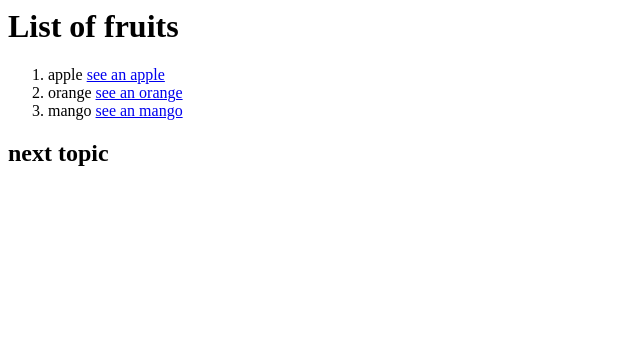
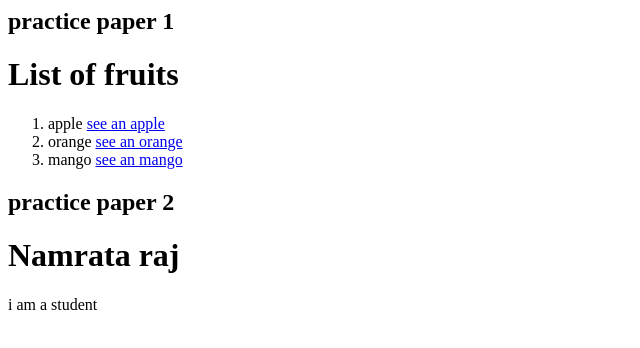
Before and after one commit to namrataraj29/delta-classroom, a plain HTML site: page index.html in a window 1280 px wide. Shown: the whole page, without its empty margins (0-640 px from the left). Drawn offline with Linux system fonts and the light colour scheme.

Commit message:
new task added

```diff
--- a/index.html
+++ b/index.html
@@ -1,7 +1,10 @@
-<h1>List of fruits</h1>
+<h2>practice paper 1</h1><h1>List of fruits</h1>
 <ol>
     <li>apple <a href="https://thumbs.dreamstime.com/b/red-apple-isolated-clipping-path-19130134.jpg"> see an apple</a></li>
     <li>orange <a href="https://encrypted-tbn0.gstatic.com/images?q=tbn:ANd9GcTiG6ELpltz2QX_EKo27b3gKR7n8symLhyvy2h37hYPCQ&s"> see an orange</a></li>
     <li>mango <a href="https://i.pinimg.com/474x/70/bd/5f/70bd5f8fd50d30bfcab3ac0f27ff4202.jpg"> see an mango</a></li>
 </ol>
-<h2> next topic</h2>
+<h2></h2>
+<h2>practice paper 2</h1>
+    <h1>Namrata raj</h1>
+    <p>i am a student</p>
```
